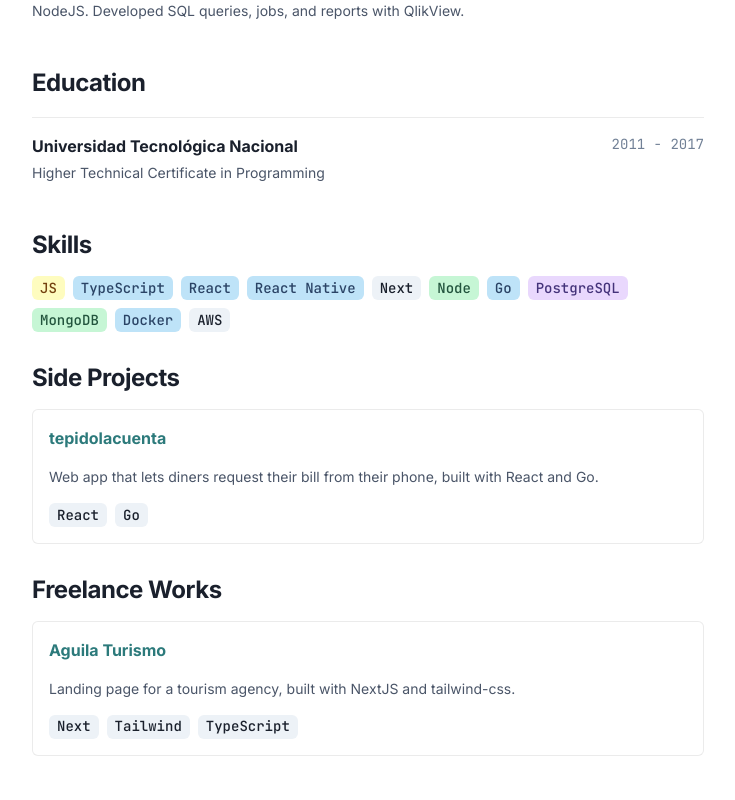
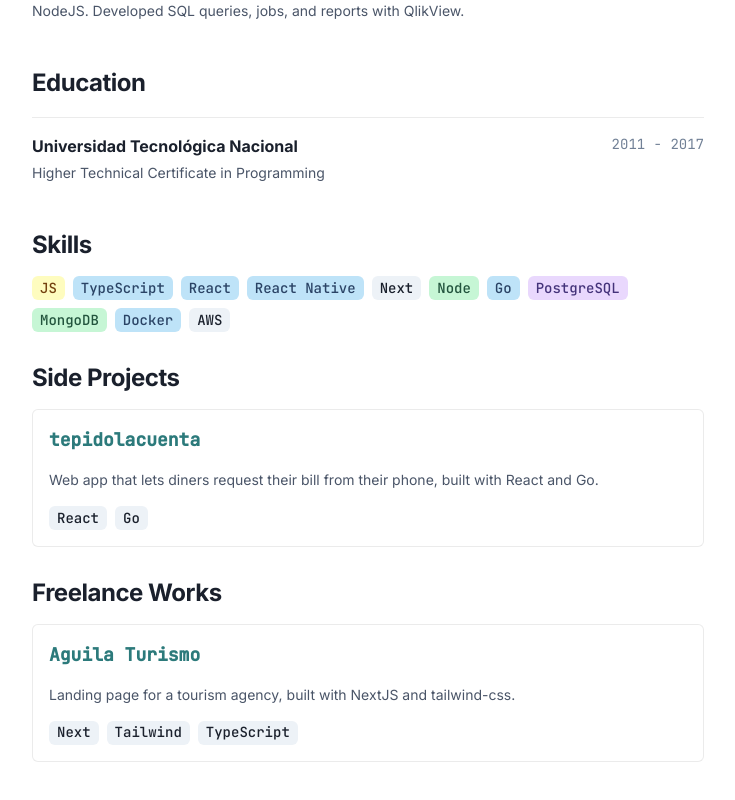
Before and after one commit to juansecalvinio/portfolio, a Next.js app: page / in a window 1280 px wide. Shown: the part 916-1716 px from the top of the page, without its empty margins (272-1007 px from the left). Built offline with nearby package versions, Linux system fonts and the light colour scheme.

Commit message:
Cambio tamaño de titulo en las cards de projects

```diff
--- a/src/components/ProjectCard/index.tsx
+++ b/src/components/ProjectCard/index.tsx
@@ -19,16 +19,12 @@ interface Props {
 
 export const ProjectCard = ({ project }: Props) => {
   return (
-    <Card
-      variant="outline"
-      borderColor="border.subtle"
-      width="100%"
-      p={2}
-    >
+    <Card variant="outline" borderColor="border.subtle" width="100%" p={2}>
       <CardHeader p={2}>
         <Link
           href={project.href}
-          fontSize="md"
+          fontSize="large"
+          fontFamily="mono"
           fontWeight="bold"
           target="_blank"
           rel="noopener noreferrer"
@@ -57,11 +53,7 @@ export const ProjectCard = ({ project }: Props) => {
           gap={2}
         >
           {project.tags.map((tag, index) => (
-            <Tag
-              colorScheme="gray"
-              fontFamily="mono"
-              key={`${tag}-${index}`}
-            >
+            <Tag colorScheme="gray" fontFamily="mono" key={`${tag}-${index}`}>
               {tag}
             </Tag>
           ))}
```
